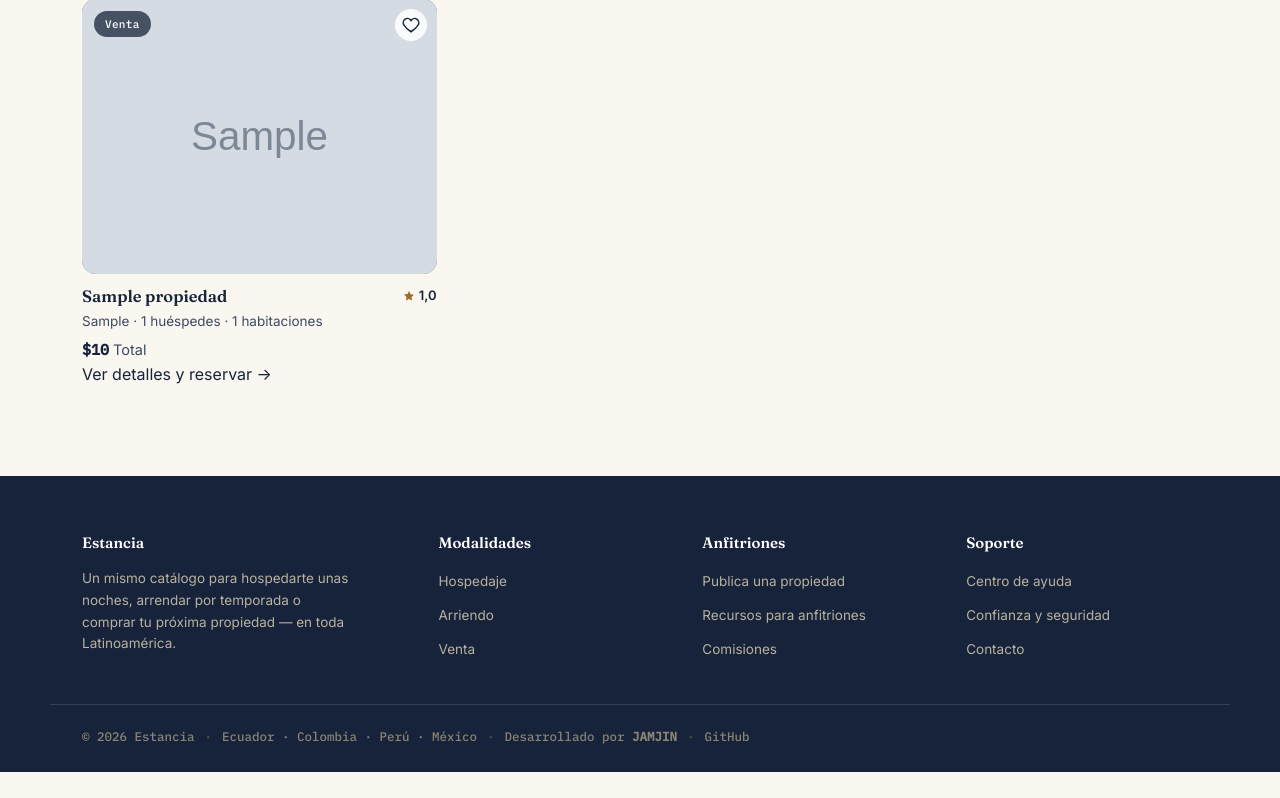
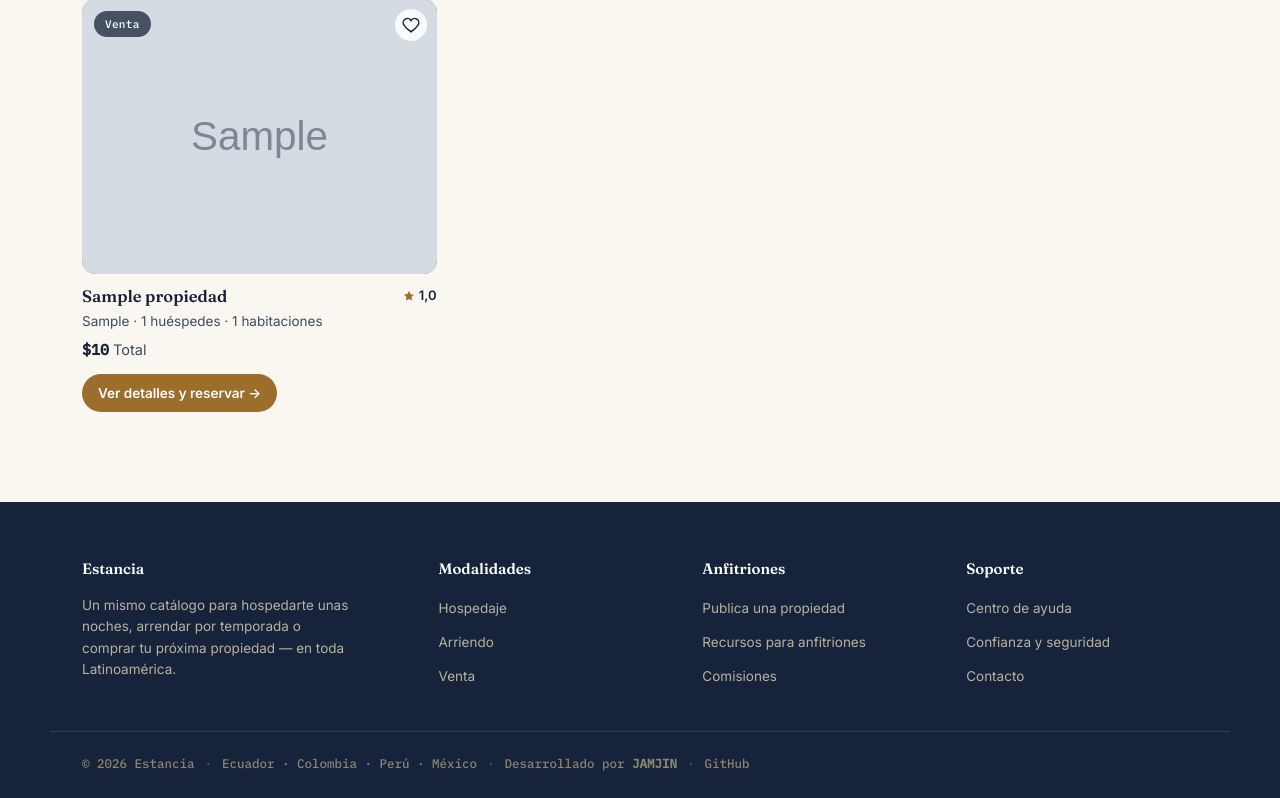
Before and after one commit to MayteRochina11/AIRBNB-ECUADOR, a Django app: page /?tipo_propiedad=casa in a window 1280 px wide. Shown: the part 824-1622 px from the top of the page. Before the commit the page ends 1596 px from the top, so only its background shows below. Run offline with Django 5.2, Linux system fonts and the light colour scheme; tables that the repository leaves empty hold one stand-in row (values such as "Sample post"); grey boxes marked "Sample" are stand-in pictures.

Commit message:
Resalta el botón "Ver detalles y reservar" en las tarjetas
- Estilo de botón dorado tipo píldora para el enlace de detalle
- Marca de versión en el CSS para evitar caché del navegador

```diff
--- a/static/css/style.css
+++ b/static/css/style.css
@@ -599,3 +599,18 @@ input:focus-visible{
 @media (max-width: 760px){
   .footer-grid{ grid-template-columns:1fr 1fr; }
 }
+/* Botón "Ver detalles y reservar" en las tarjetas de propiedad */
+.ver-detalle{
+  display:inline-flex; align-items:center; gap:6px;
+  margin-top:12px;
+  padding:9px 16px;
+  border-radius:999px;
+  background:var(--brass-dark); color:#fff;
+  font-size:13.5px; font-weight:600;
+  text-decoration:none;
+  transition:background .15s ease, transform .15s ease;
+}
+.ver-detalle:hover{
+  background:var(--ink);
+  transform:translateY(-1px);
+}
--- a/templates/core/base.html
+++ b/templates/core/base.html
@@ -8,7 +8,7 @@
 <link rel="preconnect" href="https://fonts.googleapis.com">
 <link rel="preconnect" href="https://fonts.gstatic.com" crossorigin>
 <link href="https://fonts.googleapis.com/css2?family=Fraunces:opsz,wght@9..144,400;9..144,500;9..144,600;9..144,700&family=Inter:wght@400;500;600;700&family=IBM+Plex+Mono:wght@500&display=swap" rel="stylesheet">
-<link rel="stylesheet" href="{% static 'css/style.css' %}">
+<link rel="stylesheet" href="{% static 'css/style.css' %}?v=2">
 {% block extra_head %}{% endblock %}
 </head>
 <body>
```
